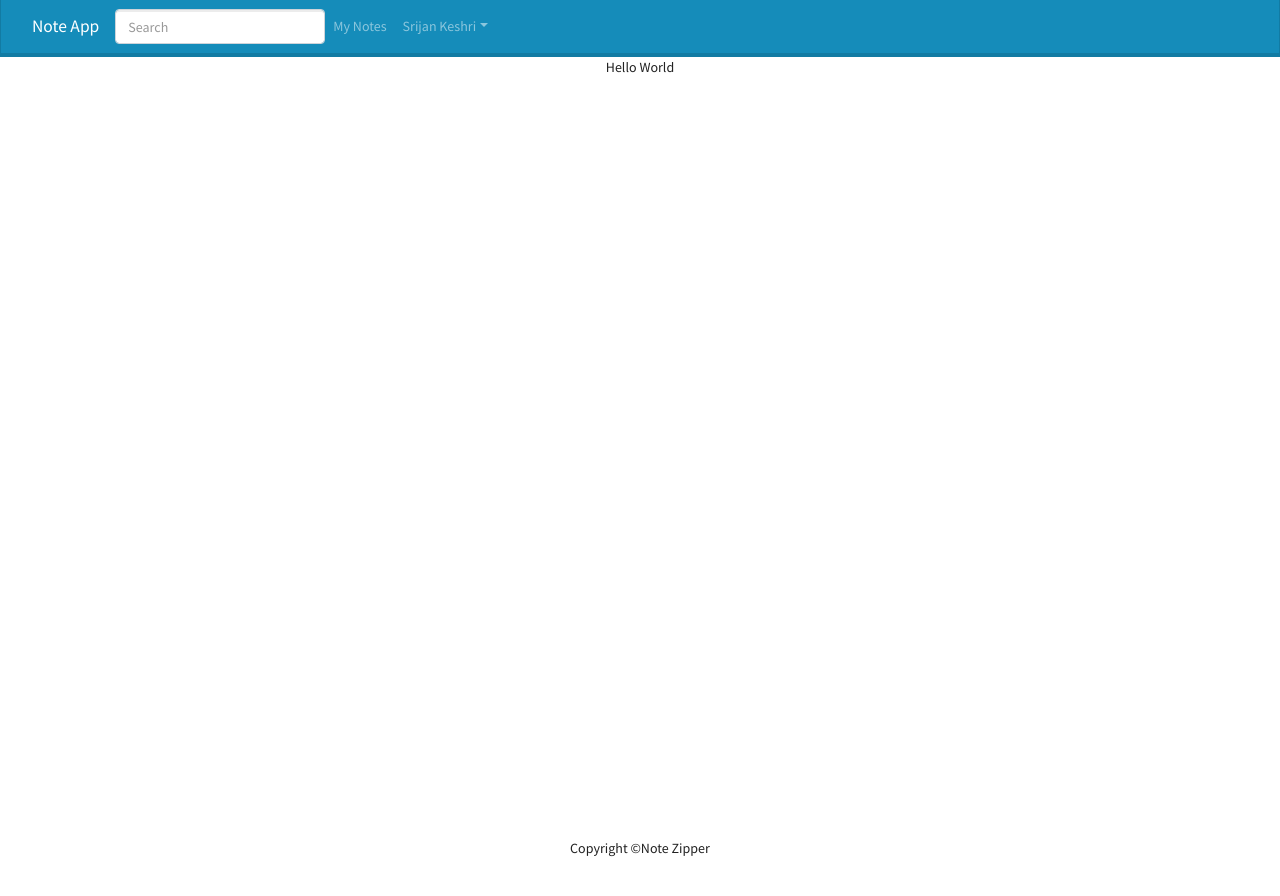
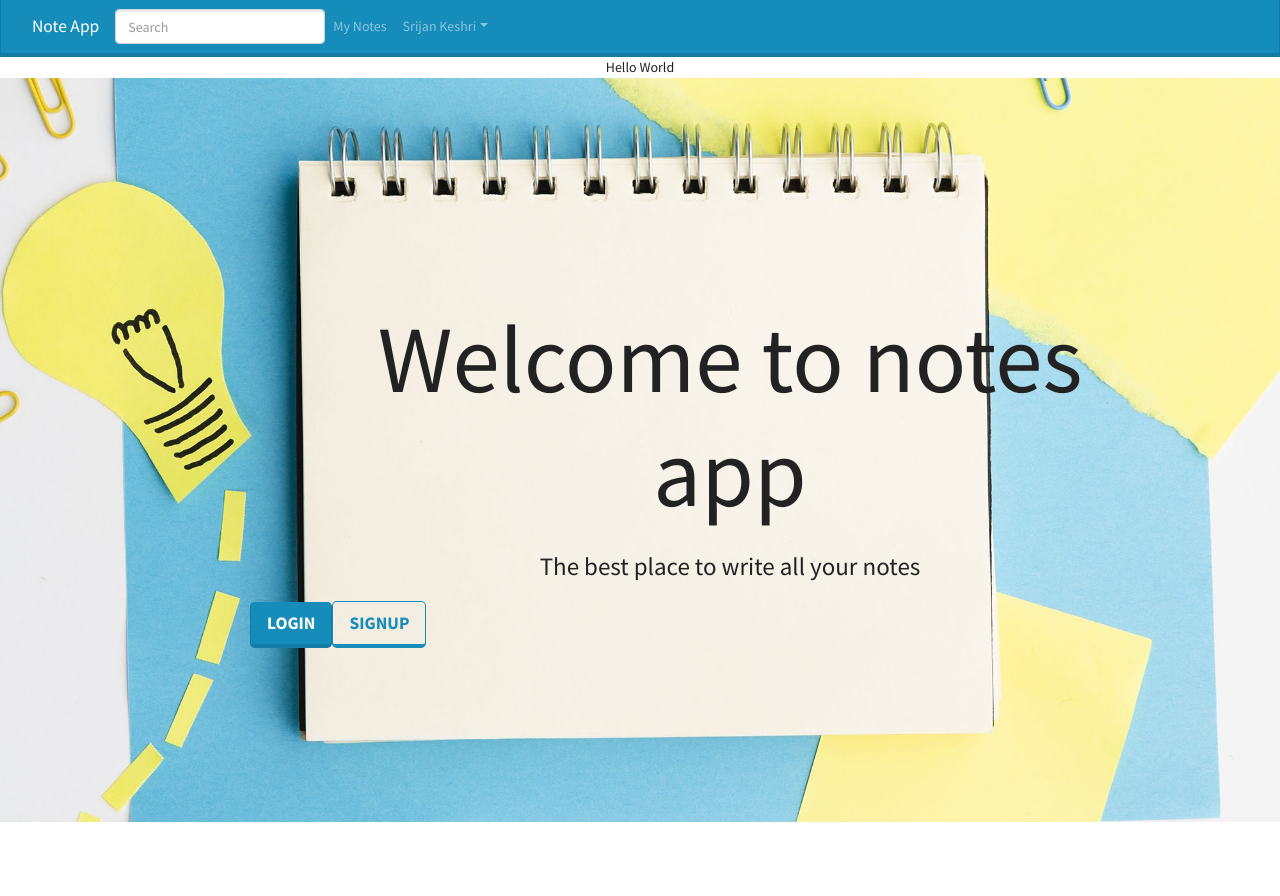
Before and after one commit to srijan-keshri/NoteApp, a React (Create React App) app in the folder frontend/: page / in a window 1280 px wide. Shown: the top 896 px of the page. Before the commit the page ends 875 px from the top, so only its background shows below. Built offline with nearby package versions, Linux system fonts and the light colour scheme.

Commit message:
added the landing page

```diff
--- a/frontend/src/App.js
+++ b/frontend/src/App.js
@@ -1,12 +1,14 @@
 import "./App.css";
 import Footer from "./components/Footer/Footer";
 import Header from "./components/Header/Header";
-import "./bootstrap.min.css"
+import LandingPage from "./screens/LandingPage/LandingPage";
+import "./bootstrap.min.css";
 function App() {
   return (
     <div>
       <Header />
       <div className="App">Hello World</div>
+      <LandingPage />
       <main style={{ minHeight: "93vh" }}></main>
       <Footer />
     </div>
--- /dev/null
+++ b/frontend/src/screens/LandingPage/LandingPage.css
@@ -0,0 +1,57 @@
+.title {
+  font-size: 95px;
+}
+.subtitle {
+  font-size: 25px;
+  padding-top: 10px;
+}
+.intro-text {
+  width: 100%;
+  text-align: center;
+}
+.main {
+  min-height: 93vh;
+  display: flex;
+  align-items: center;
+  background-image: url("../../background1.jpg");
+  background-position: center;
+  background-size: cover;
+}
+.buttonContainer {
+  margin-top: 50px;
+  display: flex;
+  padding-left: 500px;
+  justify-content: space-evenly;
+}
+
+.landingbutton {
+  width: 200px;
+  height: 55px;
+}
+
+@media only screen and (min-width: 1200px) {
+  .buttonContainer {
+    padding: 0 200px;
+  }
+  .title {
+    padding: 0 100px;
+  }
+}
+
+@media only screen and (max-width: 768px) {
+  .title {
+    font-size: 60px;
+    padding-left: 0px;
+  }
+  .landingbutton {
+    width: 150px;
+    height: 50px;
+
+  }
+
+
+}
+.whole {
+  padding-left: 180px;
+  padding-top: 50px;
+}
--- /dev/null
+++ b/frontend/src/screens/LandingPage/LandingPage.js
@@ -0,0 +1,37 @@
+import React from "react";
+import { Button, Container, Row } from "react-bootstrap";
+import "./LandingPage.css";
+const LandingPage = () => {
+  return (
+    <div className="main">
+      <Container>
+        <Row>
+          <div className="whole">
+            <div className="intro-text">
+              <h1 className="title">Welcome to notes app</h1>
+              <p className="subtitle">The best place to write all your notes</p>
+            </div>
+            <div className="buttoncontainer">
+              <a href="/login">
+                <Button size="lg" className="langingbutton">
+                  Login
+                </Button>
+              </a>
+              <a href="/register">
+                <Button
+                  size="lg"
+                  className="langingbutton"
+                  variant="outline-primary"
+                >
+                  Signup
+                </Button>
+              </a>
+            </div>
+          </div>
+        </Row>
+      </Container>
+    </div>
+  );
+};
+
+export default LandingPage;
```
Also changed, not shown: frontend/src/background1.jpg (added).
